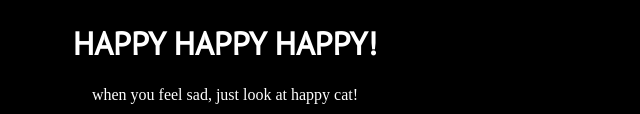
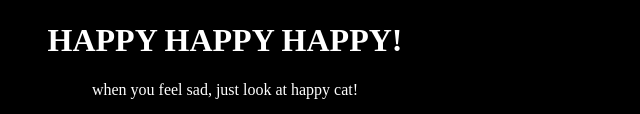
Before and after one commit to michelletan03/motivational-meme, a plain HTML site: page index.html in a window 1280 px wide. Shown: the part 341-455 px from the top of the page, without its empty margins (415-1055 px from the left). Drawn offline with Linux system fonts and the light colour scheme.

Commit message:
Update style.css

```diff
--- a/style.css
+++ b/style.css
@@ -4,7 +4,7 @@ html{
 h1{
     color: white;
     text-align: center;
-    font-family: 'PT Sans', sans-serif;
+    font-family: "Libre Baskerville", serif;
 }
 p{
     color: white;
```
